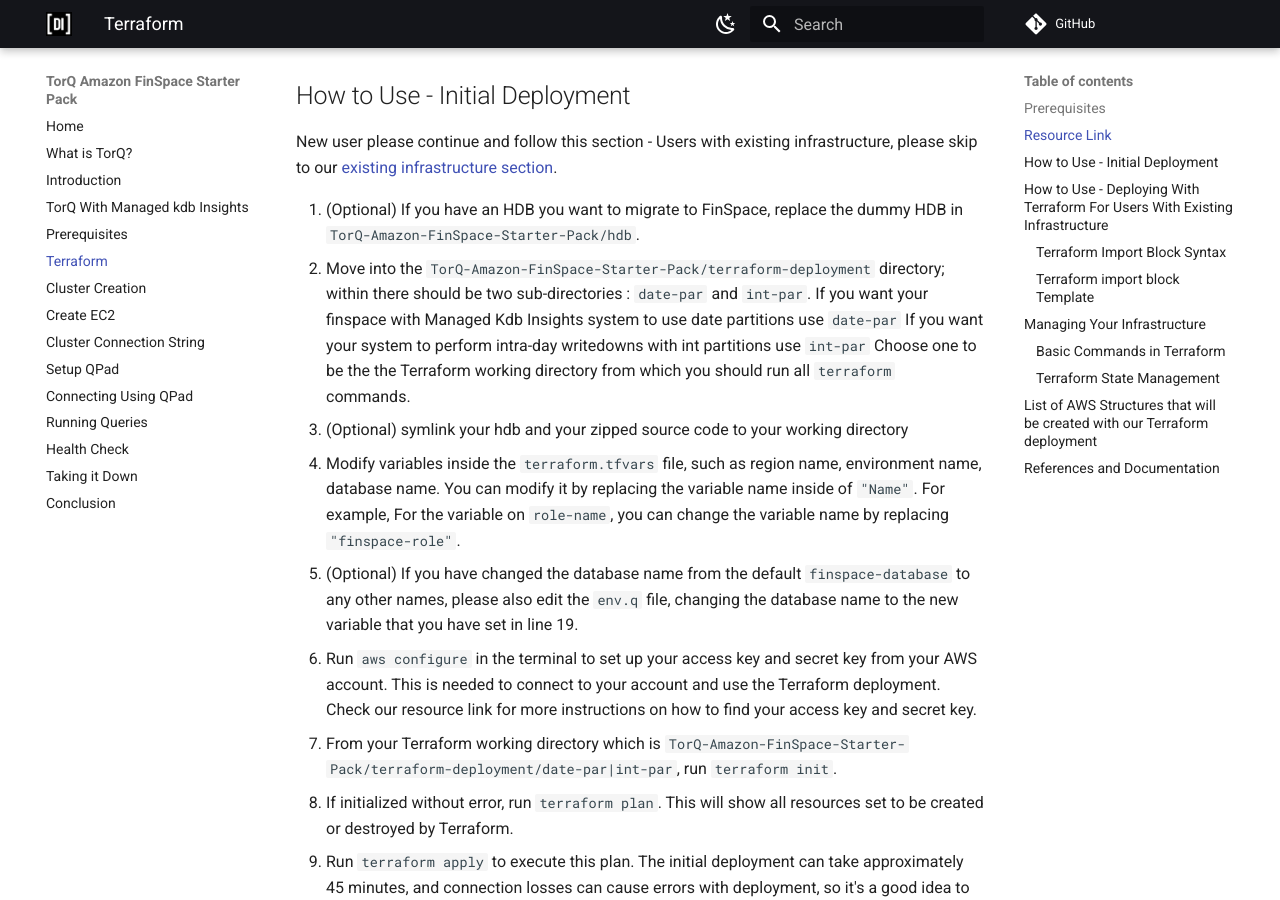
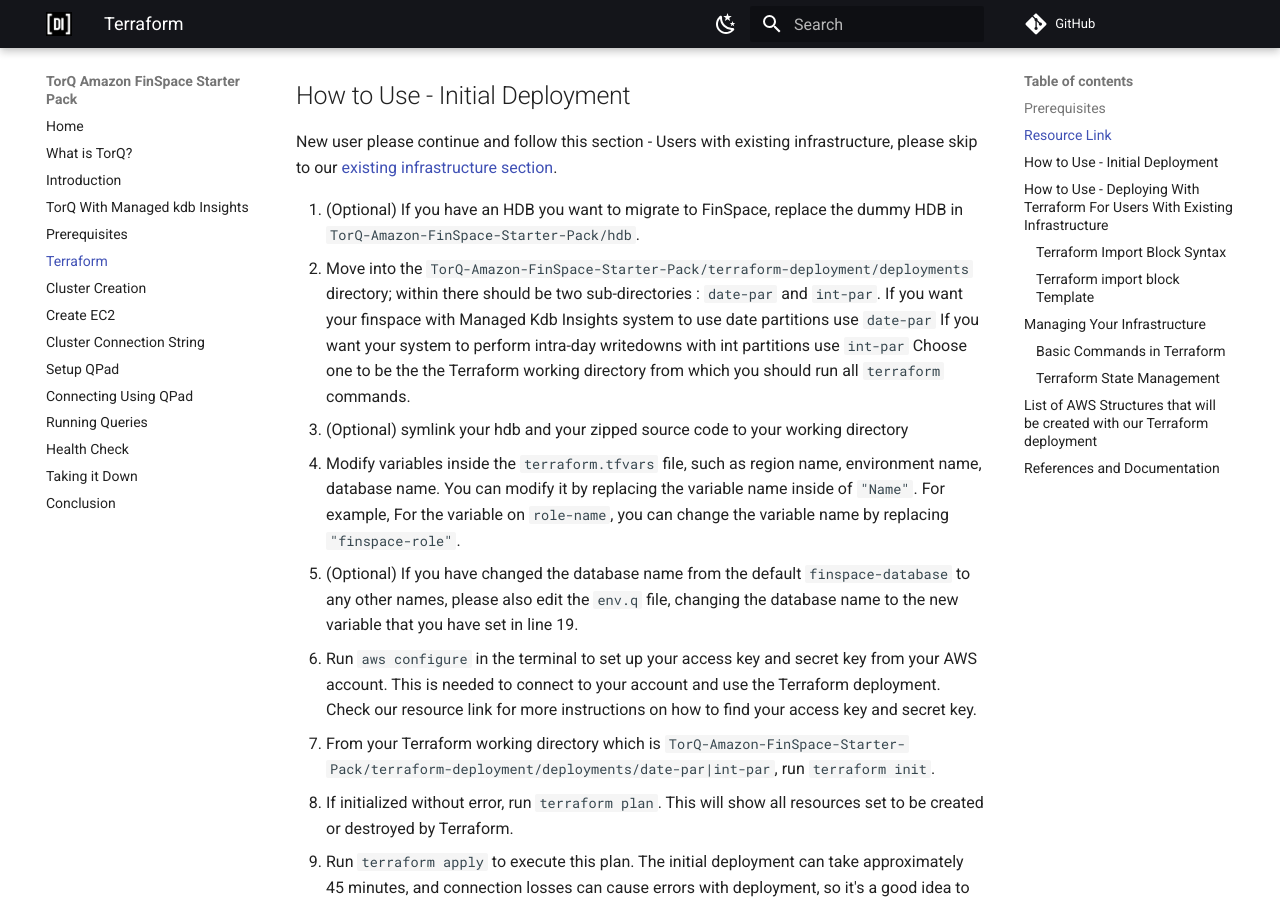
Before and after one commit to DataIntellectTech/TorQ-Amazon-FinSpace-Starter-Pack, an MkDocs documentation site: the page built from docs/05-terraform.md, in a window 1280 px wide and 900 px high, scrolled down 1726 px. Built offline with MkDocs 1.6.1 and Material for MkDocs 9.7.7, drawn with Linux system fonts in a browser that asks for light colours; comment, search, counter and statistics services are not loaded.

Commit message:
amend specified path

```diff
--- a/docs/05-terraform.md
+++ b/docs/05-terraform.md
@@ -37,7 +37,7 @@
 New user please continue and follow this section - Users with existing infrastructure, please skip to our [existing infrastructure section](#deploying-with-terraform-for-users-with-existing-infrastructure).
 
 1. (Optional) If you have an HDB you want to migrate to FinSpace, replace the dummy HDB in `TorQ-Amazon-FinSpace-Starter-Pack/hdb`.
-2. Move into the `TorQ-Amazon-FinSpace-Starter-Pack/terraform-deployment` directory; within there should be two sub-directories : `date-par` and `int-par`.
+2. Move into the `TorQ-Amazon-FinSpace-Starter-Pack/terraform-deployment/deployments` directory; within there should be two sub-directories : `date-par` and `int-par`.
   If you want your finspace with Managed Kdb Insights system to use date partitions use `date-par`
   If you want your system to perform intra-day writedowns with int partitions use `int-par`
   Choose one to be the the Terraform working directory from which you should run all `terraform` commands.
@@ -45,7 +45,7 @@
 4. Modify variables inside the `terraform.tfvars` file, such as region name, environment name, database name. You can modify it by replacing the variable name inside of `"Name"`. For example, For the variable on `role-name`, you can change the variable name by replacing `"finspace-role"`.
 5. (Optional) If you have changed the database name from the default `finspace-database` to any other names, please also edit the `env.q` file, changing the database name to the new variable that you have set in line 19.
 6. Run `aws configure` in the terminal to set up your access key and secret key from your AWS account. This is needed to connect to your account and use the Terraform deployment. Check our resource link for more instructions on how to find your access key and secret key.
-7. From your Terraform working directory which is `TorQ-Amazon-FinSpace-Starter-Pack/terraform-deployment/date-par|int-par`, run `terraform init`.
+7. From your Terraform working directory which is `TorQ-Amazon-FinSpace-Starter-Pack/terraform-deployment/deployments/date-par|int-par`, run `terraform init`.
 8. If initialized without error, run `terraform plan`. This will show all resources set to be created or destroyed by Terraform.
 9. Run `terraform apply` to execute this plan. The initial deployment can take approximately 45 minutes, and connection losses can cause errors with deployment, so it's a good idea to run this in `nohup`. (Using `nohup` might lead to a higher cost of operating the codes if you are using Terraform from a cloud environment.) Example nohup run: `nohup terraform apply -auto-approve > terraform_apply.log 2>&1 &`.
 
```
